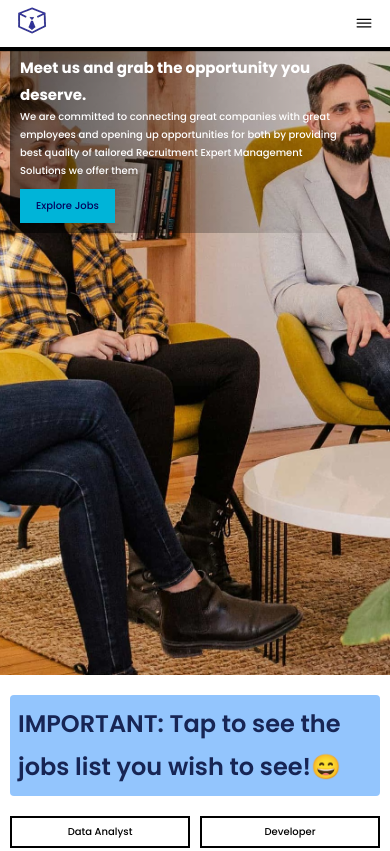
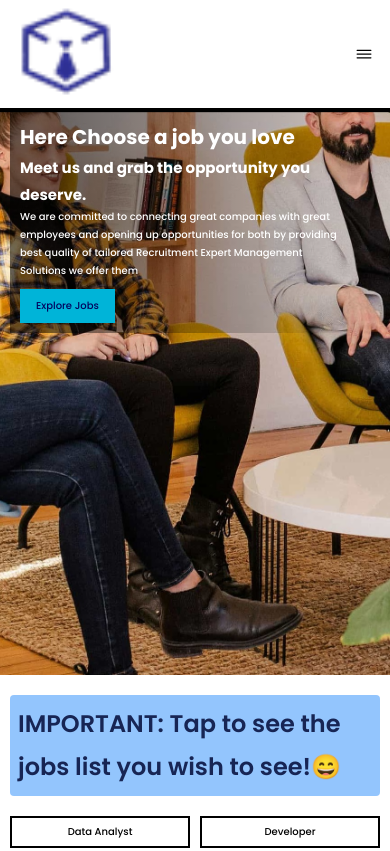
Before and after one commit to Logeshwaran123/assistlana-v2, a plain HTML site: page public/views/jobs.html in a window 390 px wide. Shown: the top 851 px of the page. Drawn offline with Linux system fonts and the light colour scheme.

Commit message:
Nav Logo Updated

```diff
--- a/public/css/queries.css
+++ b/public/css/queries.css
@@ -30,6 +30,10 @@
     padding: 0;
   }
 
+  .jobs-header-section .header-content {
+    margin-top: 100px;
+  }
+
   .main-course-content {
     grid-template-columns: 1fr 1fr;
     font-size: 15px;
@@ -44,6 +48,12 @@
   html {
     font-size: 15px;
   }
+
+  /* Logo Nav Bar Get Changed */
+  nav .logo {
+    width: 10rem;
+  }
+
   /* Brands S */
   .brand-section {
     display: block;
```
Also changed, not shown: index.html (+7 -7 lines).
